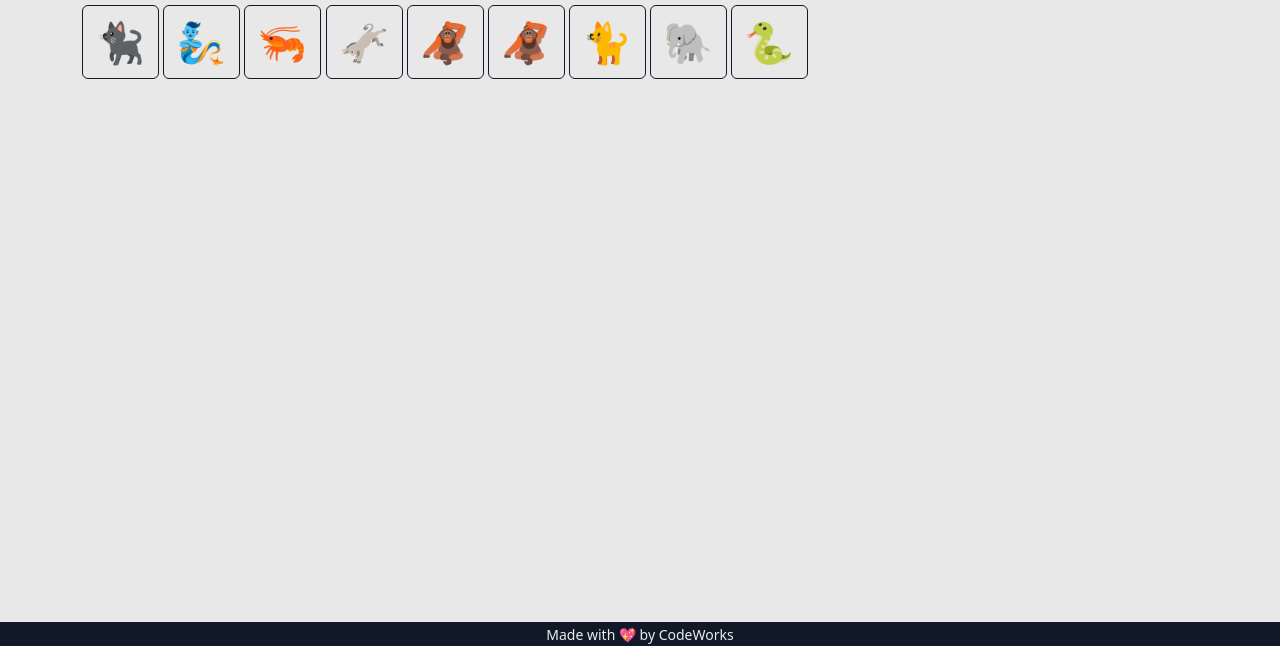
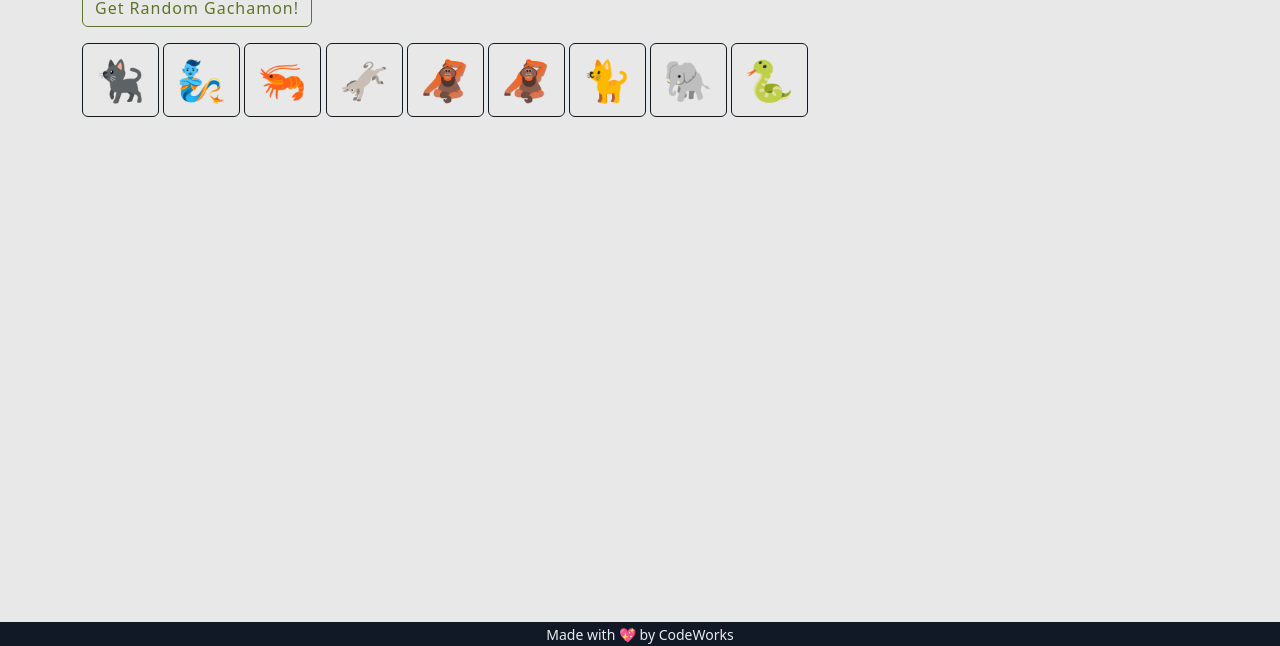
Before and after one commit to CodeWorks-FullStack/fall24_gachamon, a website with bundled scripts: page index.html in a window 1280 px wide. Shown: the part 154-800 px from the top of the page. Built offline with nearby package versions, Linux system fonts and the light colour scheme; a script that the page names is missing.

Commit message:
getting random gachamon

```diff
--- a/app/controllers/GachamonsController.js
+++ b/app/controllers/GachamonsController.js
@@ -23,10 +23,19 @@ export class GachamonsController {
     gachamonDetailsElem.innerHTML = gachamon.cardHTMLTemplate
   }
 
-
   setActiveGachamon(gachamonName) {
     console.log('setting active gachamon', gachamonName)
     gachamonsService.setActiveGachamon(gachamonName)
     this.drawActiveGachamon()
   }
+
+  getRandomGachamon() {
+    if (AppState.coins < 1) {
+      window.alert("Please put a coin into the machine, or pay off your debt")
+      return
+    }
+
+    gachamonsService.getRandomGachamon()
+    this.drawActiveGachamon()
+  }
 }
--- a/app/services/GachamonsService.js
+++ b/app/services/GachamonsService.js
@@ -1,6 +1,15 @@
 import { AppState } from "../AppState.js"
 
 class GachamonsService {
+  getRandomGachamon() {
+    const gachamons = AppState.gachamons
+    const randomIndex = Math.floor(Math.random() * gachamons.length)
+    const randomGachamon = gachamons[randomIndex]
+    console.log('random gachamon!', randomGachamon);
+    AppState.activeGachamon = randomGachamon
+    AppState.coins--
+    console.log(AppState.coins);
+  }
   setActiveGachamon(gachamonName) {
     console.log('finding gachamon with the name of ' + gachamonName);
     const foundGachamon = AppState.gachamons.find(gachamon => gachamon.name == gachamonName)
--- a/index.html
+++ b/index.html
@@ -50,6 +50,11 @@
             </button>
             <h1>Coins: <span id="coinsCount"></span></h1>
           </div>
+          <div>
+            <button onclick="app.GachamonsController.getRandomGachamon()" class="btn btn-outline-success">
+              Get Random Gachamon!
+            </button>
+          </div>
         </div>
       </section>
 
```
